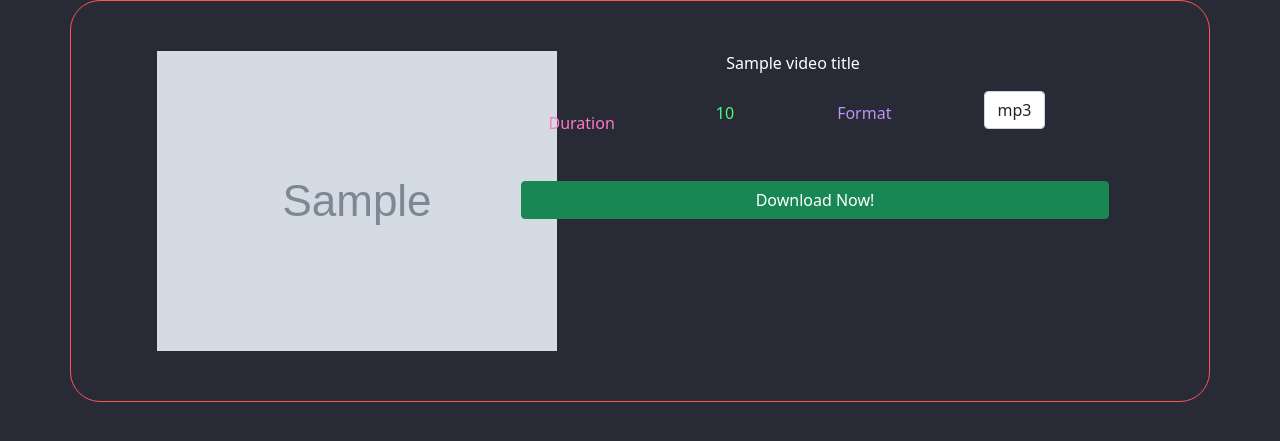
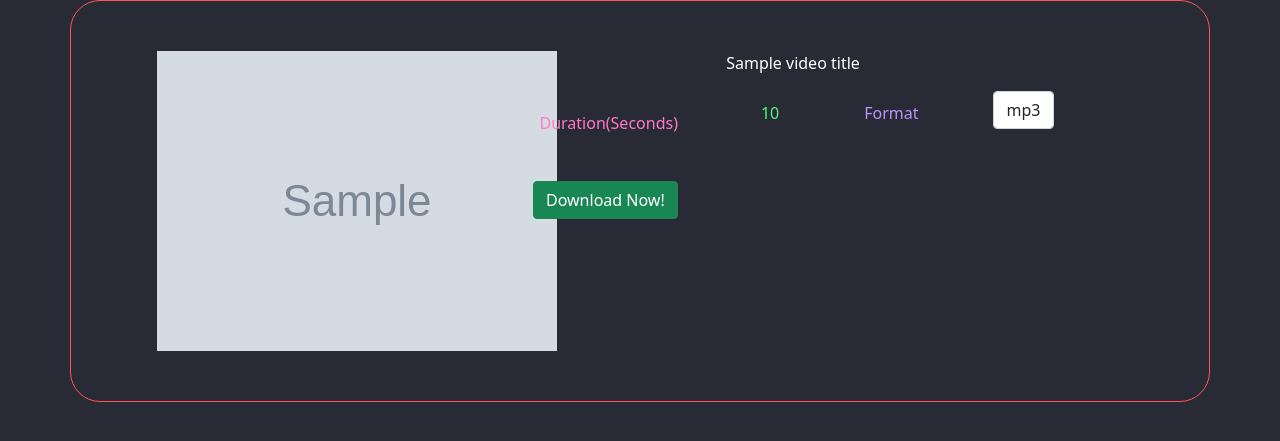
Before and after one commit to lem0n4id/youtubeToMp3Converter, a Flask app: template templates/music.html in a window 1280 px wide. Shown: the part 56-497 px from the top of the page. Run offline with Flask 2, Linux system fonts and the light colour scheme; the template is opened without the code that fills it: most values are stand-ins (such as "Sample title", 1, 10 or a date in 2020); grey boxes marked "Sample" are stand-in pictures; some libraries are stand-ins or nearby versions.

Commit message:
Fixed download button
Added an anchor tag around the button and enclosed it in form.

it executes the download_anchor() from main.py

```diff
--- a/templates/music.html
+++ b/templates/music.html
@@ -33,7 +33,7 @@
       </div>
       <div class="container row">
 	<div class="container col-auto duration-label">
-	  <p class="duration-label">Duration</p>
+	  <p class="duration-label">Duration(Seconds)</p>
 	</div>
 	<div class="container col-auto">
 	  <p id="duration">{{ video_duration }}</p>
@@ -50,7 +50,9 @@
 	</div>
       </div>
       <div class="row container" id="download-button">
-	<button type="button" class="btn btn-success">Download Now!</button>
+      <form id="dwform" action="/dw" method="POST">
+	      <a href="{{ url_for('download_anchor') }}"><button type="submit" name='download' class="btn btn-success">Download Now!</button></a>
+      </form>
       </div>
     </div>
   </div>
```
